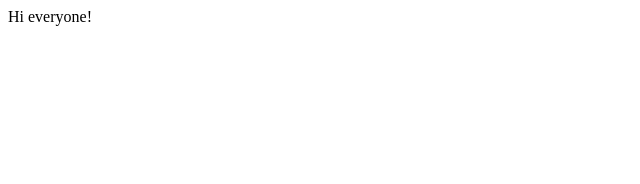
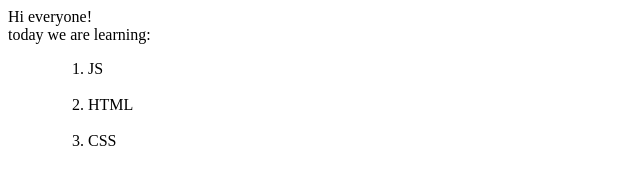
Before and after one commit to OWAIS221B/Student-name-site, a plain HTML site: page index.html in a window 1280 px wide. Shown: the whole page, without its empty margins (0-640 px from the left). Drawn offline with Linux system fonts and the light colour scheme.

Commit message:
things to learn

```diff
--- a/index.html
+++ b/index.html
@@ -6,7 +6,16 @@
     <meta name="viewport" content="width=device-width, initial-scale=1.0">
     <title>Student site</title>
 </head>
-<body>
-    Hi everyone!
+<body >
+    Hi everyone! <br>
+
+    today we are learning:<br>
+    <ul>
+        <ol>
+            <li> JS</li><br>
+            <li>HTML</li><br>
+            <li>CSS</li><br>
+        </ol>
+    </ul>
 </body>
 </html>
```
Also changed, not shown: 1 other file.
